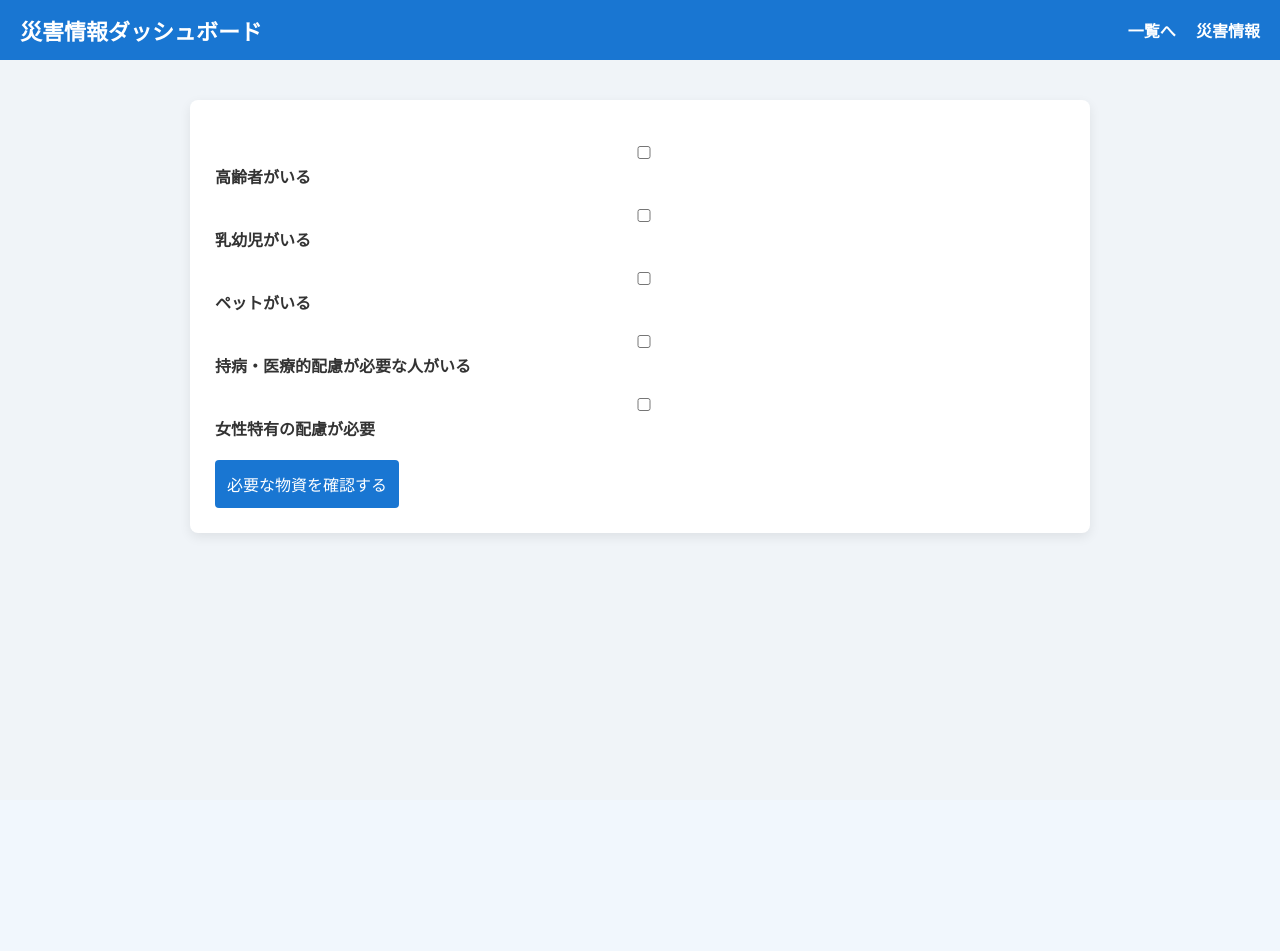
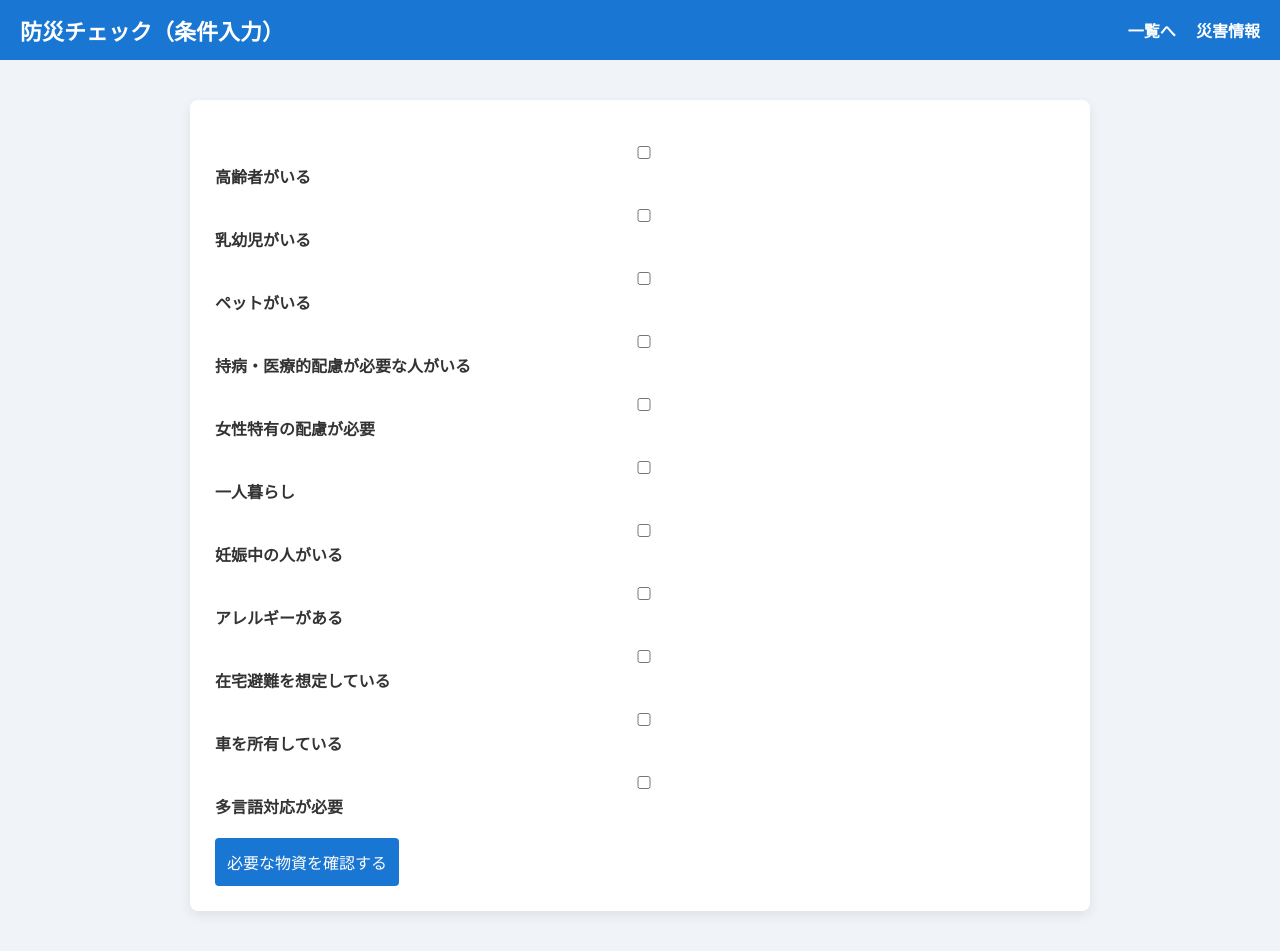
Before and after one commit to sr6910/my_fastapi_app, a Flask app: page /pre_check in a window 1280 px wide. Before the commit the page ends 539 px from the top, so only its background shows below. Run offline with Flask 3, Linux system fonts and the light colour scheme; the visitor is signed in with stand-in values (Sample User, id 1); data that the repository does not hold is empty; some libraries are stand-ins or nearby versions.

Commit message:
complete disaster support app

```diff
--- a/templates/pre_check.html
+++ b/templates/pre_check.html
@@ -10,7 +10,7 @@
 
 <!-- ===== ヘッダー ===== -->
 <header class="header">
-    <h1>災害情報ダッシュボード</h1>
+    <h1>防災チェック（条件入力）</h1>
     <div>
         <a href="/prepare">一覧へ</a>
         <a href="/dashboard">災害情報</a>
@@ -44,6 +44,31 @@
         <input type="checkbox" name="female">
         女性特有の配慮が必要
     </label>
+    <label>
+        <input type="checkbox" name="alone">
+        一人暮らし
+    </label>
+    <label>
+        <input type="checkbox" name="pregnant">
+        妊娠中の人がいる
+    </label>
+    <label>
+        <input type="checkbox" name="allergy">
+        アレルギーがある
+    </label>
+    <label>
+        <input type="checkbox" name="home">
+        在宅避難を想定している
+    </label>
+    <label>
+        <input type="checkbox" name="car">
+        車を所有している
+    </label>
+    <label>
+        <input type="checkbox" name="foreign">
+        多言語対応が必要
+    </label>
+
 </div>
 <div class="submit-btn">
     <button type="submit">必要な物資を確認する</button>
```
